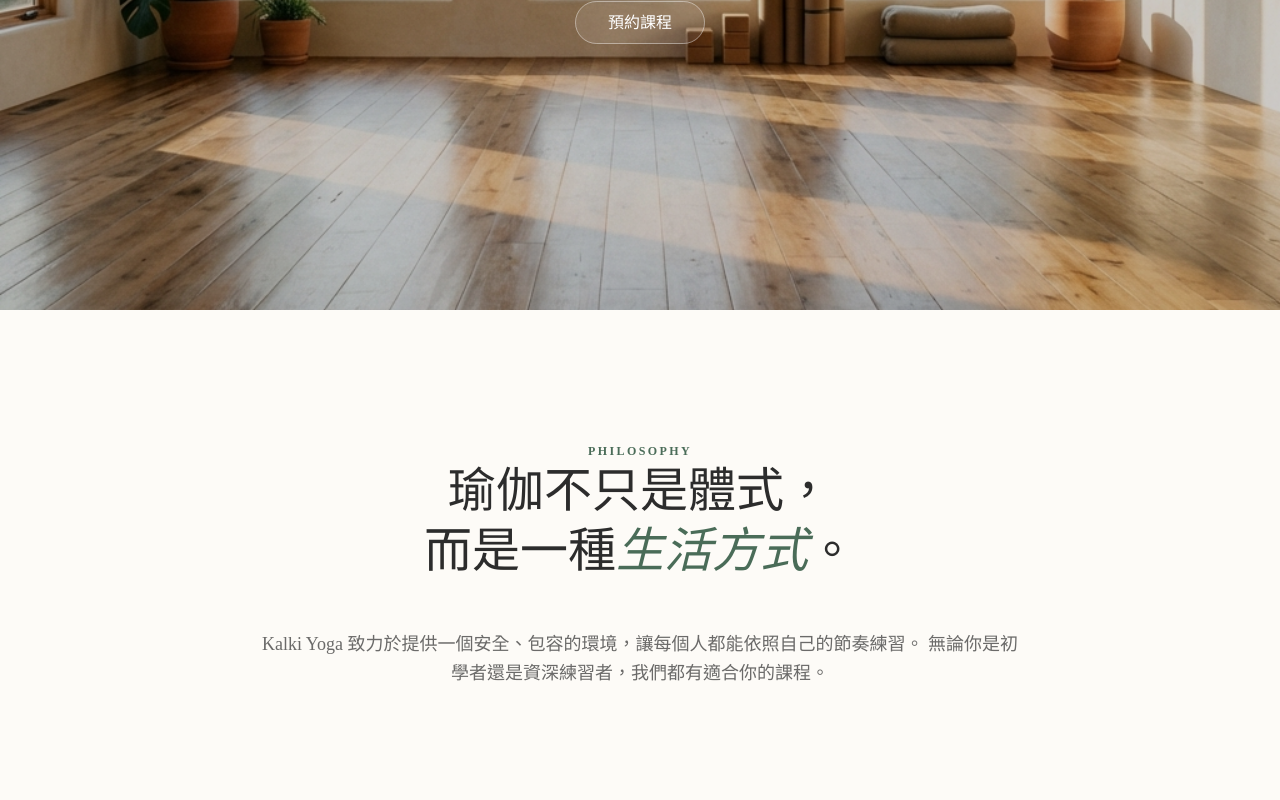
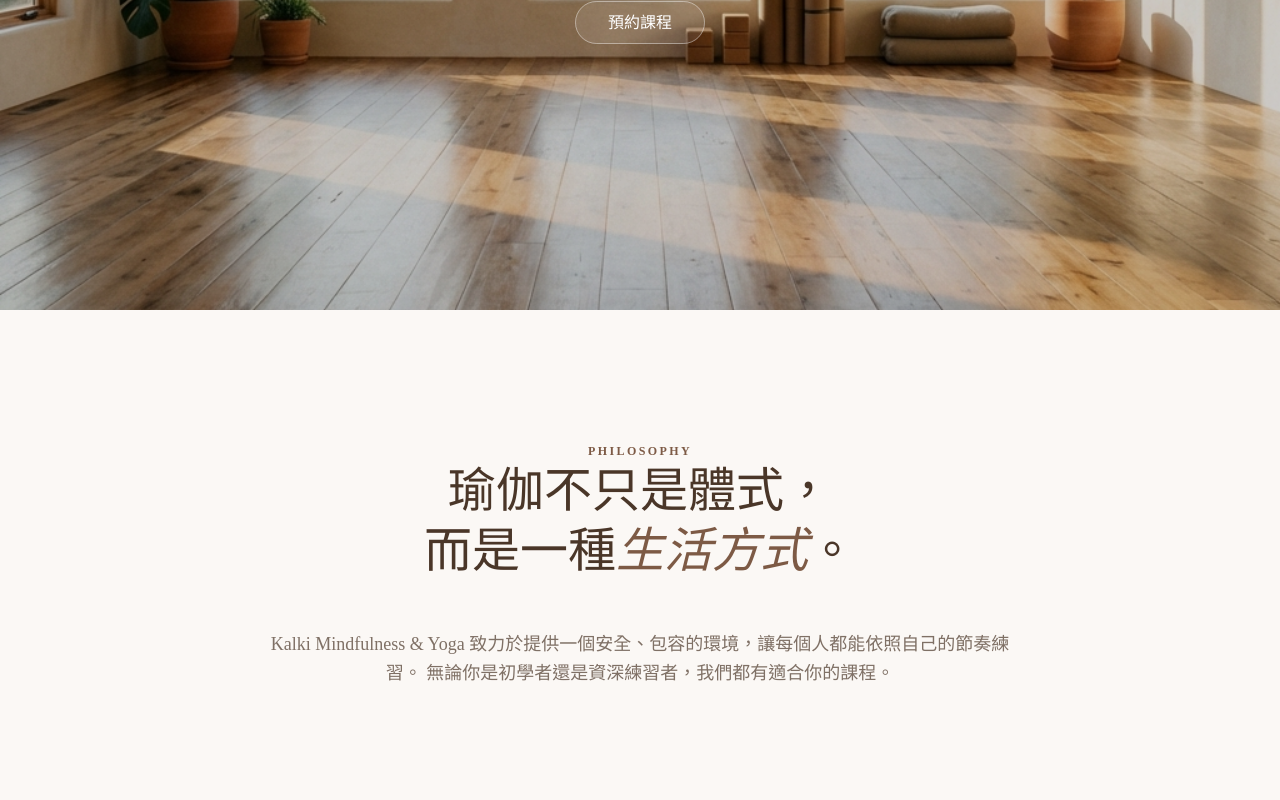
Before and after one commit to OurFunMedia/kalki-site, a Next.js app: page / in a window 1280 px wide. Shown: the part 490-1290 px from the top of the page. Built offline with nearby package versions, Linux system fonts and the light colour scheme.

Commit message:
20260317_1500

```diff
--- a/src/app/globals.css
+++ b/src/app/globals.css
@@ -1,13 +1,13 @@
 @import "tailwindcss";
 
 @theme {
-  --color-primary: #4A6C58;
-  --color-secondary: #9BA89E;
-  --color-accent: #D68C76;
-  --color-sand: #F3F0EB;
-  --color-cream: #FDFBF7;
-  --color-charcoal: #2C2C2C;
-  --color-terracotta: #D68C76;
+  --color-primary: #7d5a45; /* Warm earthy brown */
+  --color-secondary: #b59a85; /* Soft brownish grey/taupe */
+  --color-accent: #c47b5f; /* Warmer terracotta/brick red */
+  --color-sand: #f5f0eb; /* Warm beige */
+  --color-cream: #fbf8f5; /* Warm off-white */
+  --color-charcoal: #4a3628; /* Dark brown for text */
+  --color-terracotta: #c47b5f;
 
   --font-sans: var(--font-inter), ui-sans-serif, system-ui;
   --font-display: var(--font-outfit), ui-serif, Georgia;
--- a/src/app/page.tsx
+++ b/src/app/page.tsx
@@ -47,7 +47,7 @@ export default function Home() {
             瑜伽不只是體式，<br />而是一種<span className="italic text-primary">生活方式</span>。
           </h3>
           <p className="text-charcoal/70 leading-relaxed text-lg pt-4">
-            Kalki Yoga 致力於提供一個安全、包容的環境，讓每個人都能依照自己的節奏練習。
+            Kalki Mindfulness & Yoga 致力於提供一個安全、包容的環境，讓每個人都能依照自己的節奏練習。
             無論你是初學者還是資深練習者，我們都有適合你的課程。
           </p>
         </div>
```
